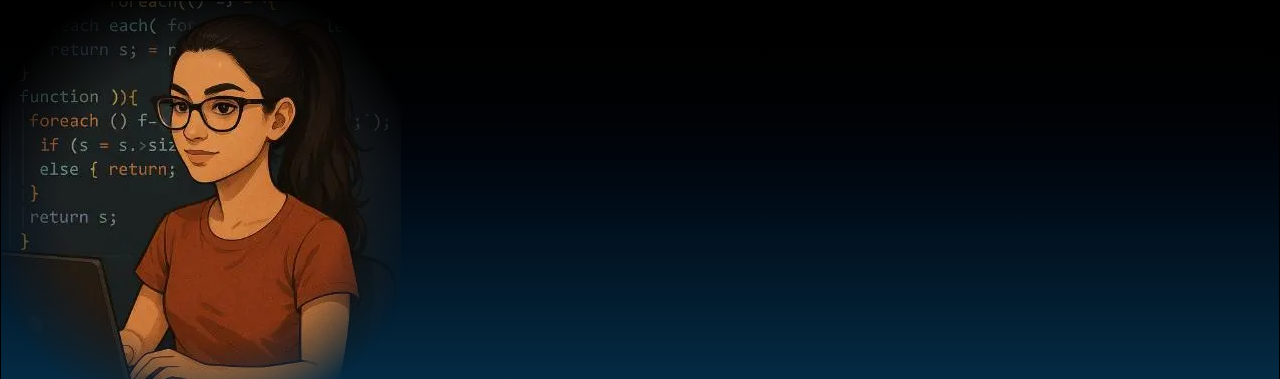
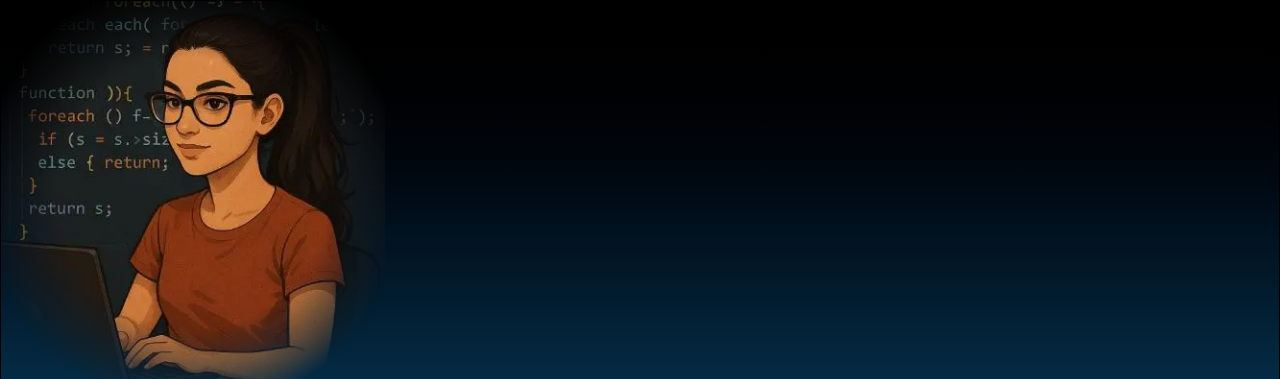
Before and after one commit to CER-Laura/windsurf, a plain HTML site: page index.html in a window 1280 px wide. Shown: the top 379 px of the page. Drawn offline with nearby package versions, Linux system fonts and the light colour scheme.

Commit message:
Agregada altura imagen

```diff
--- a/index.html
+++ b/index.html
@@ -14,7 +14,7 @@ min-h-dvh
 bg-gradient-to-b from-black  via-sky-950 to-gray-800">
     <header class="text-white">
         <img src="./assets/perfil.webp" alt="El perfil de laura"
-        class="object-cover mask-radial-at-center mask-radial-from-50% mask-radial-to-80%">
+        class="h-96 object-cover mask-radial-at-center mask-radial-from-50% mask-radial-to-80%">
         <section class="flex gap-2">
             <a class="bg-gray-800 p-4 size-12 flex items-center justify-center rounded-full hover:scale-110 transition-transform"
                 href="https://github.com/CER-Laura" target="_blank" aria-label="Github" title="Ir a github">
```
